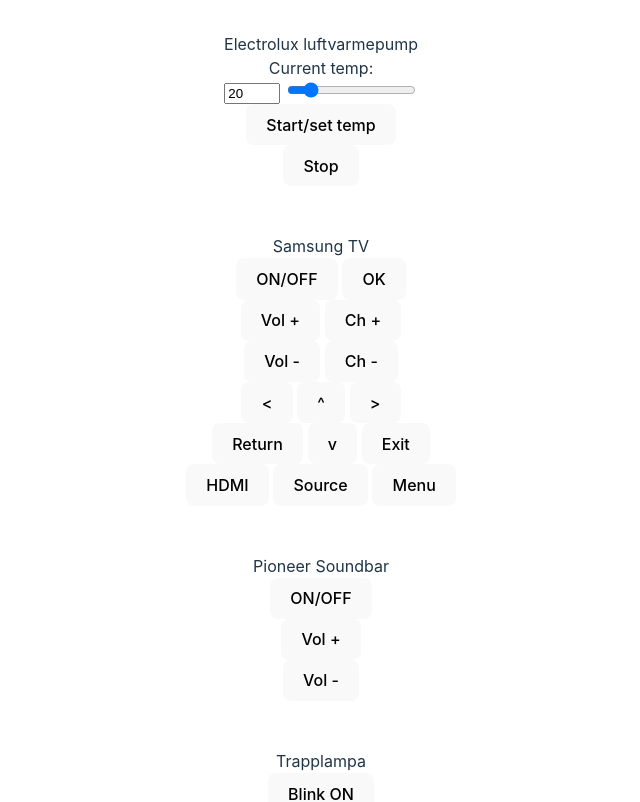
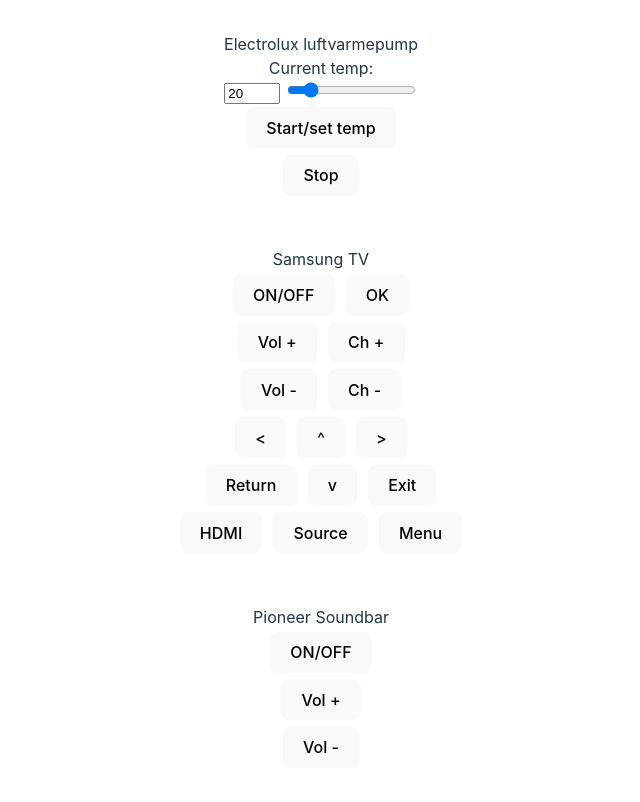
Before and after one commit to FredrikJo/IrKontrollHemma, a Svelte app: page / in a window 1280 px wide. Shown: the top 802 px of the page, without its empty margins (319-959 px from the left). Built offline with nearby package versions, Linux system fonts and the light colour scheme.

Commit message:
Added some margin for the buttons

```diff
--- a/src/app.css
+++ b/src/app.css
@@ -52,6 +52,7 @@
   border-radius: 8px;
   border: 1px solid transparent;
   padding: 0.6em 1.2em;
+  margin: 0.2em;
   font-size: 1em;
   font-weight: 500;
   font-family: inherit;
```
